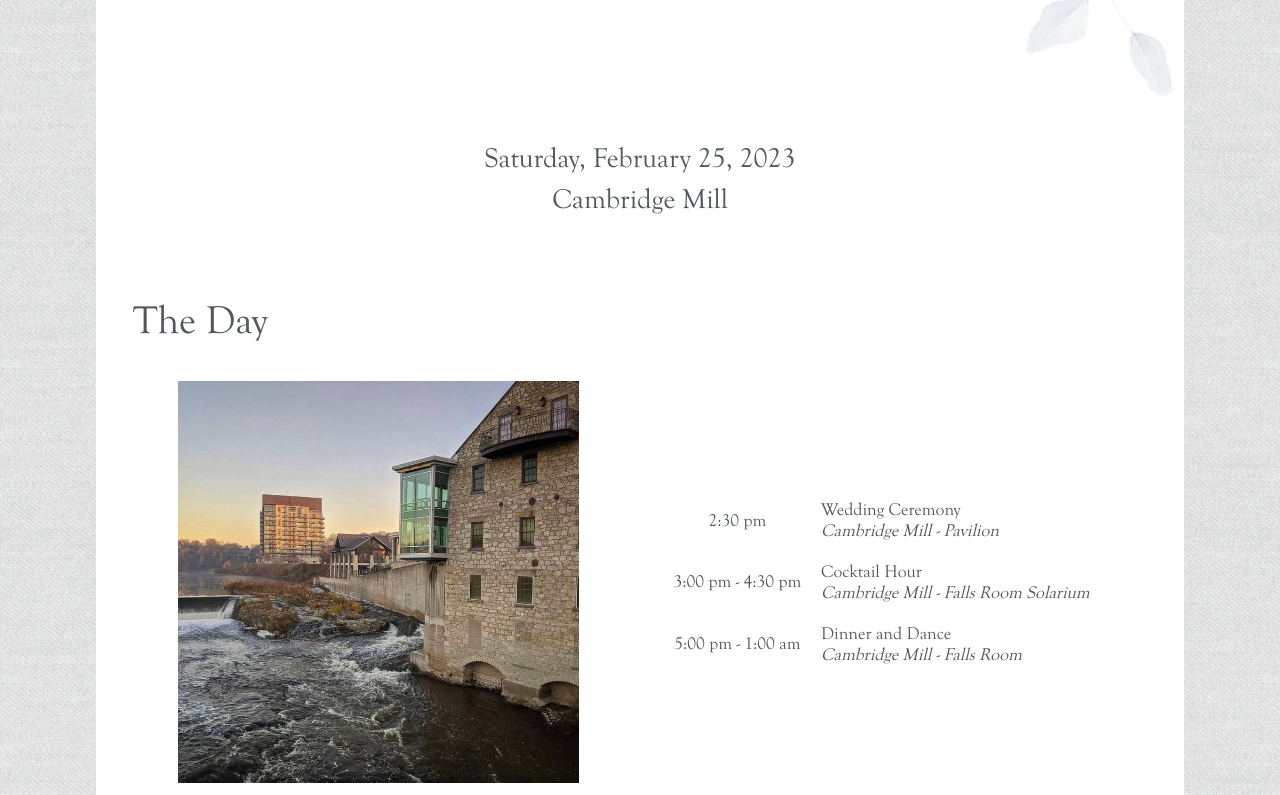
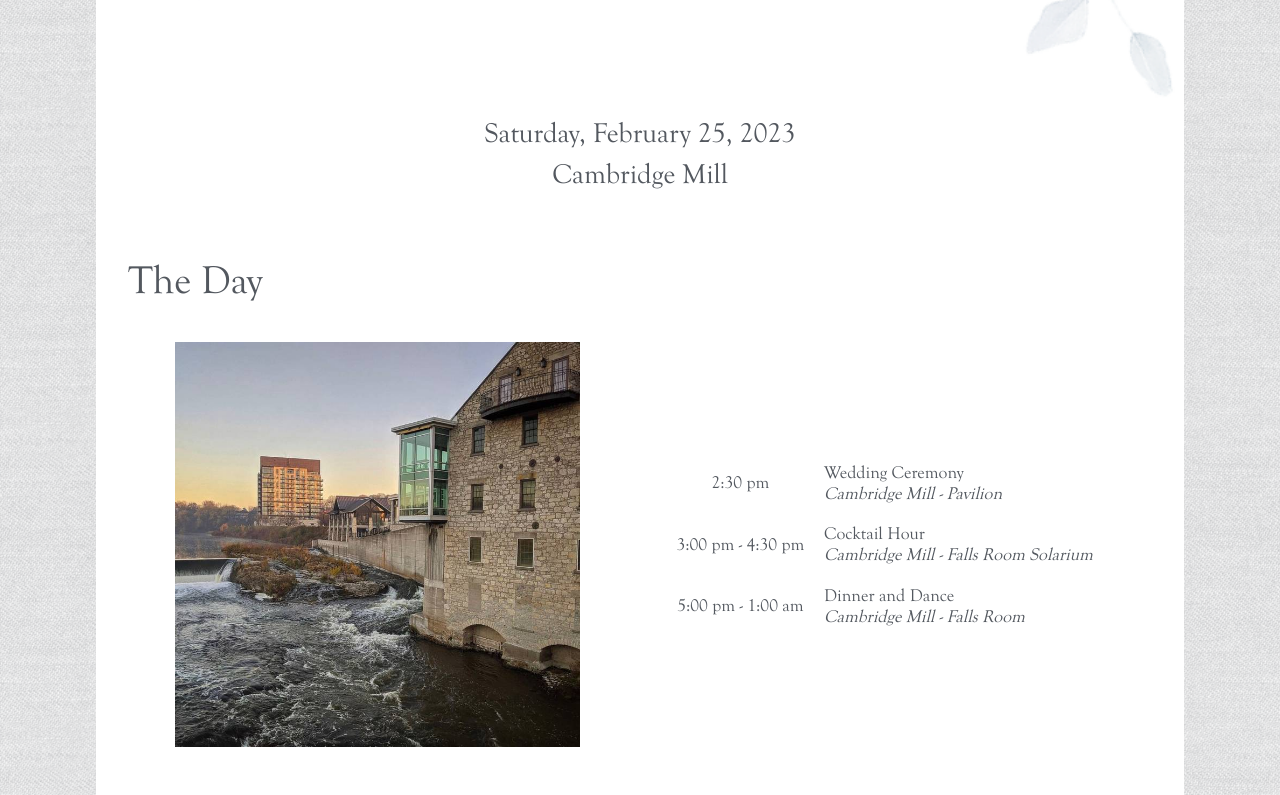
Before and after one commit to bkaas/wedding-website, a Gatsby site: page / in a window 1280 px wide. Shown: the part 305-1100 px from the top of the page. Built offline with nearby package versions, Linux system fonts and the light colour scheme; Gatsby itself is replaced by a stand-in of ours.

Commit message:
adjusted section spacing

```diff
--- a/src/components/Layout/Section.js
+++ b/src/components/Layout/Section.js
@@ -13,7 +13,7 @@
 import mediaQueries, {fontSizes} from "../../util/mediaQueries.js"
 
 const SectionWrapper = styled.div`
-  margin: 5em 1em;
+  margin: 6% 1%;
 `
 
 const SectionContentContainer = styled.div`
--- a/src/pages/index.js
+++ b/src/pages/index.js
@@ -49,7 +49,7 @@
   return (
     <Layout>
       <title>Jacqueline Fossenier and Brendan Kaas' Wedding Website</title>
-      <div style={{margin: 2 + `em`}}> {/* TODO / temporary styling */}
+      <div>
         {/*<FontStyles />*/}
         <WeddingDate>{weddingDate}</WeddingDate>
         <Venue>{venue}</Venue>
```
